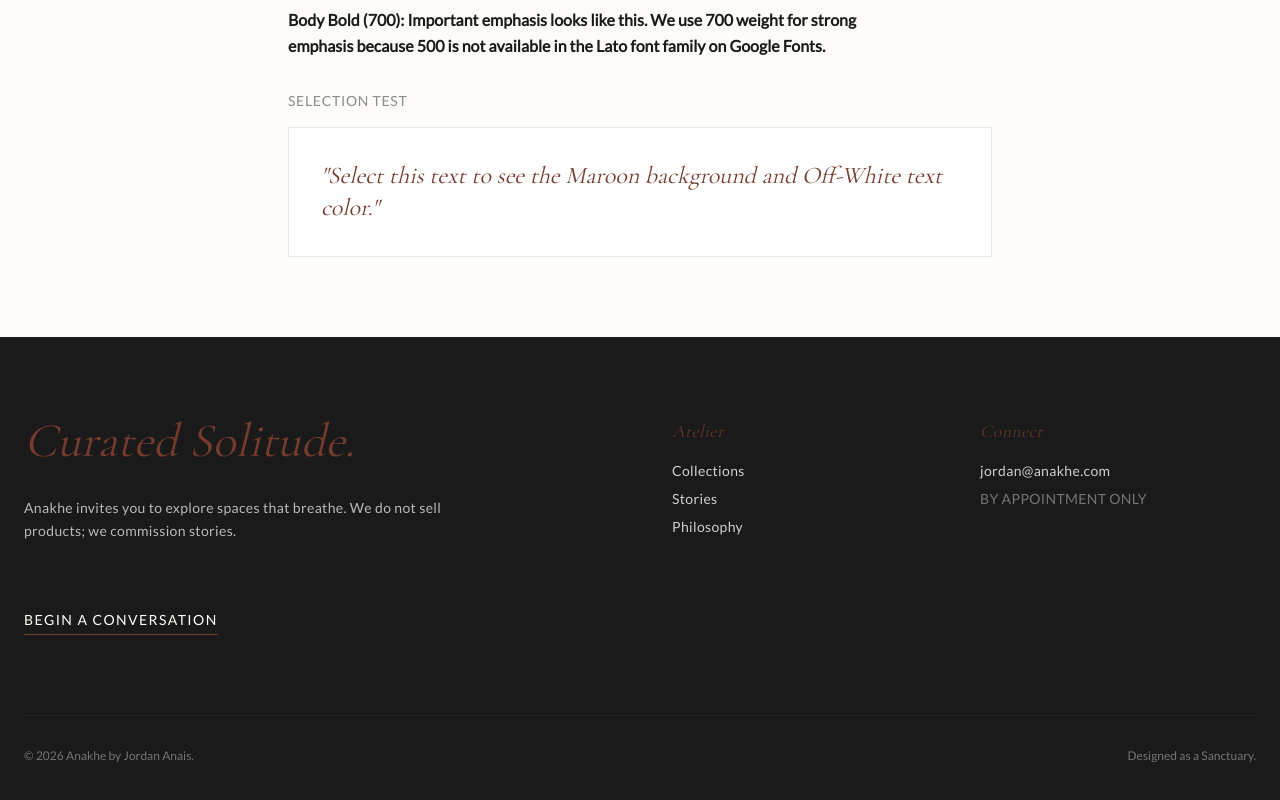
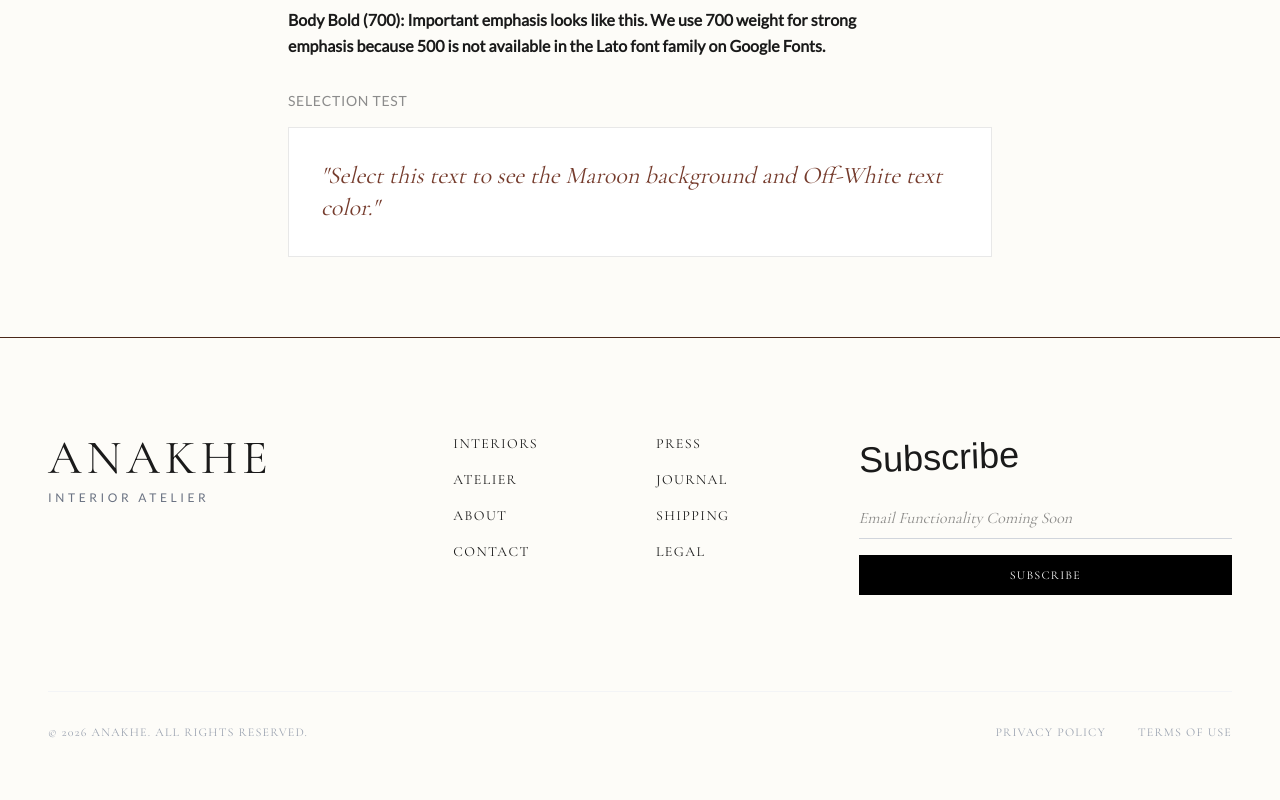
Before and after one commit to ely-anakhe/landingpage, a Next.js app: page /typography-guide in a window 1280 px wide. Shown: the part 689-1489 px from the top of the page. Built offline with nearby package versions, Linux system fonts and the light colour scheme; a web font is replaced by a local one.

Commit message:
feat: introduce new `Footer` and `Preloader` components, integrating them into the main layout.

```diff
--- a/src/app/layout.tsx
+++ b/src/app/layout.tsx
@@ -3,8 +3,9 @@ import { Cormorant_Garamond, Lato, Cedarville_Cursive } from "next/font/google";
 import "./globals.css";
 import { DesktopNav } from "@/components/layout/DesktopNav";
 import { MobileHeader } from "@/components/layout/MobileHeader";
-import { SanctuaryFooter } from "@/components/layout/SanctuaryFooter";
+import { Footer } from "@/components/layout/Footer";
 import { InquiryModal } from "@/components/inquiry/InquiryModal";
+import { Preloader } from "@/components/ui/Preloader";
 
 const cormorant = Cormorant_Garamond({
   variable: "--font-cormorant",
@@ -45,10 +46,11 @@ export default function RootLayout({
 
         <main className="flex-grow pt-24 md:pt-0 w-full min-h-screen flex flex-col relative">
           {children}
-          <SanctuaryFooter /> {/* Kept footer here for now, might need adjustment based on sidebar layout pref */}
+          <Footer /> {/* Kept footer here for now, might need adjustment based on sidebar layout pref */}
         </main>
 
         <InquiryModal />
+        <Preloader />
       </body>
     </html>
   );
--- /dev/null
+++ b/src/components/layout/Footer.tsx
@@ -0,0 +1,104 @@
+import Link from "next/link";
+
+export const Footer = () => {
+    return (
+        <footer className="w-full bg-background border-t border-border py-24 px-6 md:px-12">
+            <div className="grid grid-cols-1 md:grid-cols-12 gap-y-12 md:gap-x-8">
+                {/* Col 1: Logo Section (Spans 4 columns) */}
+                <div className="md:col-span-4 flex flex-col">
+                    <Link href="/" className="font-serif text-4xl md:text-5xl tracking-widest text-text-main uppercase">
+                        ANAKHE
+                    </Link>
+                    <span className="font-sans text-xs tracking-[0.3em] mt-2 uppercase text-gray-500">
+                        INTERIOR ATELIER
+                    </span>
+                </div>
+
+                {/* Col 2: Links 1 (Spans 2 columns) */}
+                <div className="md:col-span-2 flex flex-col">
+                    <Link
+                        href="/interiors"
+                        className="font-serif text-sm uppercase tracking-widest text-text-main hover:text-primary transition-colors block mb-4"
+                    >
+                        Interiors
+                    </Link>
+                    <Link
+                        href="/atelier"
+                        className="font-serif text-sm uppercase tracking-widest text-text-main hover:text-primary transition-colors block mb-4"
+                    >
+                        Atelier
+                    </Link>
+                    <Link
+                        href="/about"
+                        className="font-serif text-sm uppercase tracking-widest text-text-main hover:text-primary transition-colors block mb-4"
+                    >
+                        About
+                    </Link>
+                    <Link
+                        href="/contact"
+                        className="font-serif text-sm uppercase tracking-widest text-text-main hover:text-primary transition-colors block mb-4"
+                    >
+                        Contact
+                    </Link>
+                </div>
+
+                {/* Col 3: Links 2 (Spans 2 columns) */}
+                <div className="md:col-span-2 flex flex-col">
+                    <Link
+                        href="/press"
+                        className="font-serif text-sm uppercase tracking-widest text-text-main hover:text-primary transition-colors block mb-4"
+                    >
+                        Press
+                    </Link>
+                    <Link
+                        href="/journal"
+                        className="font-serif text-sm uppercase tracking-widest text-text-main hover:text-primary transition-colors block mb-4"
+                    >
+                        Journal
+                    </Link>
+                    <Link
+                        href="/shipping"
+                        className="font-serif text-sm uppercase tracking-widest text-text-main hover:text-primary transition-colors block mb-4"
+                    >
+                        Shipping
+                    </Link>
+                    <Link
+                        href="/legal"
+                        className="font-serif text-sm uppercase tracking-widest text-text-main hover:text-primary transition-colors block mb-4"
+                    >
+                        Legal
+                    </Link>
+                </div>
+
+                {/* Col 4: Newsletter (Spans 4 columns) */}
+                <div className="md:col-span-4 flex flex-col">
+                    <span className="font-handwriting text-4xl text-text-main -rotate-2 mb-6 block">
+                        Subscribe
+                    </span>
+                    <form className="w-full">
+                        <input
+                            type="email"
+                            placeholder="Email Functionality Coming Soon"
+                            className="w-full bg-transparent border-b border-gray-300 py-2 focus:outline-none focus:border-primary font-serif placeholder:italic"
+                        />
+                        <button
+                            type="submit"
+                            className="mt-4 w-full bg-black text-white font-serif uppercase tracking-widest py-3 text-xs hover:bg-primary transition-colors"
+                        >
+                            Subscribe
+                        </button>
+                    </form>
+                </div>
+            </div>
+
+            {/* Legal Disclaimer */}
+            <div className="mt-24 pt-8 border-t border-gray-100 flex flex-col md:flex-row justify-between items-center text-xs font-serif tracking-widest text-gray-400 uppercase">
+                <span>&copy; {new Date().getFullYear()} Anakhe. All rights reserved.</span>
+                <div className="flex gap-x-8 mt-4 md:mt-0">
+                    <Link href="/privacy" className="hover:text-text-main transition-colors">Privacy Policy</Link>
+                    <Link href="/terms" className="hover:text-text-main transition-colors">Terms of Use</Link>
+                </div>
+            </div>
+        </footer>
+    );
+};
--- /dev/null
+++ b/src/components/ui/Preloader.tsx
@@ -0,0 +1,59 @@
+"use client";
+
+import { useEffect, useState } from "react";
+import { motion, AnimatePresence } from "framer-motion";
+
+export function Preloader() {
+    const [isLoading, setIsLoading] = useState(true);
+
+    useEffect(() => {
+        // Check session storage
+        const hasVisited = sessionStorage.getItem("hasVisited");
+
+        if (hasVisited) {
+            setIsLoading(false);
+            return;
+        }
+
+        // Lock scroll
+        document.body.style.overflow = "hidden";
+
+        // Set visited flag
+        sessionStorage.setItem("hasVisited", "true");
+
+        // Timeout to hide preloader
+        const timer = setTimeout(() => {
+            setIsLoading(false);
+            document.body.style.overflow = "unset";
+        }, 2000);
+
+        return () => {
+            clearTimeout(timer);
+            document.body.style.overflow = "unset";
+        };
+    }, []);
+
+    return (
+        <AnimatePresence>
+            {isLoading && (
+                <motion.div
+                    key="preloader"
+                    initial={{ opacity: 1 }}
+                    animate={{ opacity: 1 }}
+                    exit={{ opacity: 0 }}
+                    transition={{ duration: 0.8, ease: "easeInOut" }}
+                    className="fixed inset-0 z-[9999] flex items-center justify-center bg-background"
+                >
+                    <motion.h1
+                        initial={{ opacity: 0, scale: 0.95 }}
+                        animate={{ opacity: 1, scale: 1 }}
+                        transition={{ duration: 1, ease: "easeOut" }}
+                        className="font-serif text-3xl md:text-5xl tracking-[0.2em] text-primary uppercase"
+                    >
+                        Anakhe
+                    </motion.h1>
+                </motion.div>
+            )}
+        </AnimatePresence>
+    );
+}
```
